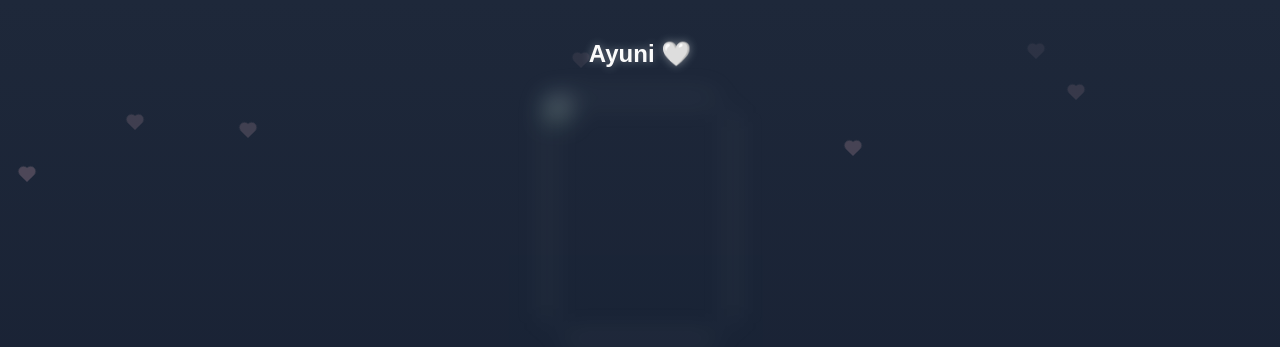
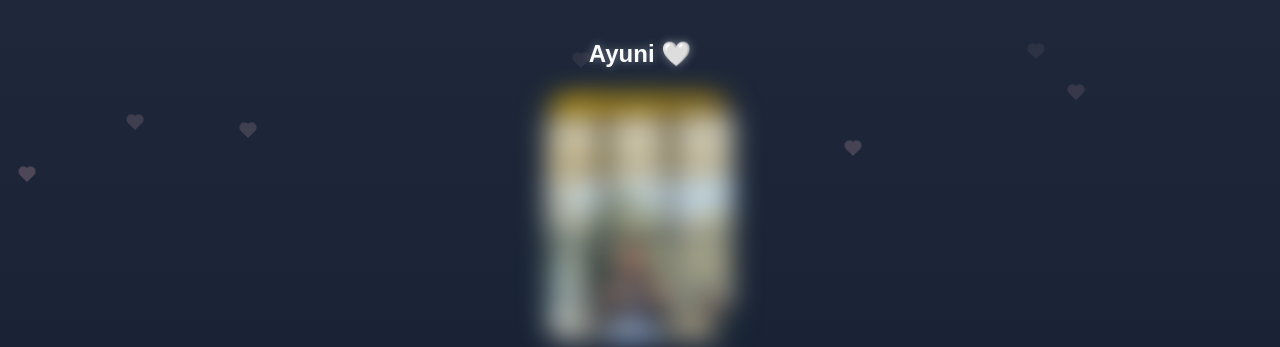
Before and after one commit to Wildan018/sayang, a plain HTML site: page index.html in a window 1280 px wide. Shown: the top 347 px of the page. Drawn offline with Linux system fonts and the light colour scheme.

Commit message:
Fix image path - change src to img/IMG-20260423-WA0025.jpg

```diff
--- a/index.html
+++ b/index.html
@@ -113,7 +113,7 @@ body {
 <div class="container">
     <h2 class="glow">Ayuni 🤍</h2>
 
-    <img src="IMG-20260423-WA0025.jpg" class="photo" id="photo">
+    <img src="img/IMG-20260423-WA0025.jpg" class="photo" id="photo">
 
     <div id="t1" class="text-part glow">
         Hai Sayang<br><br>
```
